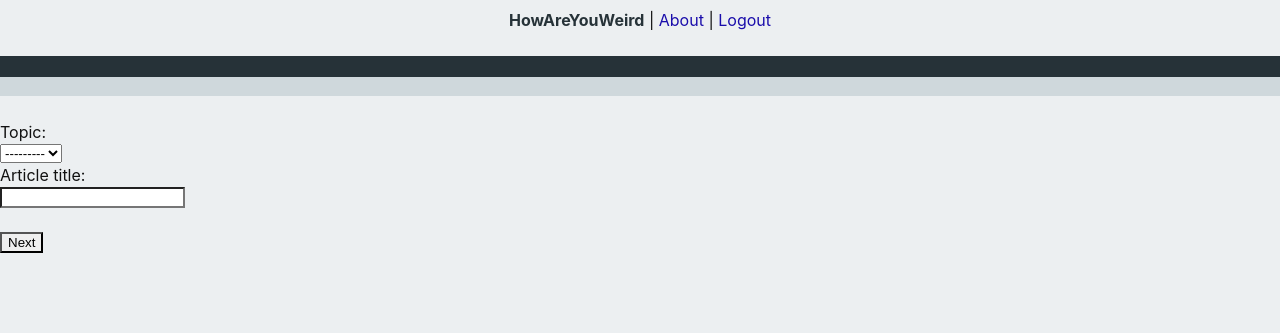
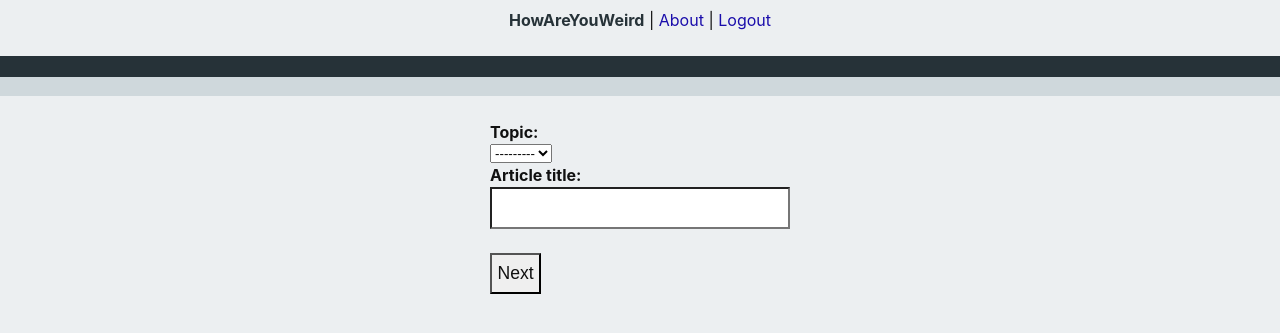
Before and after one commit to c-arthur-hill/questeng, a Django app: page /article/create in a window 1280 px wide. Shown: the top 333 px of the page. Run offline with Django 3.2, Linux system fonts and the light colour scheme; the visitor is signed in with stand-in values (Sample User, id 1); data that the repository does not hold is empty.

Commit message:
Redid basically the entire app. Styling. Created article model. Created basic forms for creating article

```diff
--- a/questionengine/static/style.css
+++ b/questionengine/static/style.css
@@ -8,10 +8,15 @@ body {
     margin: 8px 0 0 0;
 }
 
-input[type=text], input[type=submit] {
+input[type=text], input[type=password], input[type=email], input[type=submit] {
     -webkit-appearance: none;
     -moz-appearance: none;
     appearance: none;
+    line-height: 1.5;
+    color: #111;
+    font-size: 1.1em;
+    padding: .3125em;
+
 }
 
 ul {
@@ -40,6 +45,11 @@ h2, h3, .nav > a.active {
 label, .block {
     display: block;
 }
+
+label, .bold {
+    font-weight: bold;
+}
+
 a:hover {
     text-decoration: underline;
 }
@@ -52,7 +62,7 @@ a:hover {
     color: #1A0DAB;
 }
 
-.full-width {
+input[type=text], input[type=password], input[type=email], .full-width {
     width: 100%;
 }
 
@@ -87,6 +97,10 @@ a.active {
 
 .background-0d-gradient {
     background: linear-gradient(225deg, #ECEFF1, #FFFFFF);
+}
+
+.background-1a {
+    background: #37474F;
 }
 
 .padding-10 {
@@ -126,7 +140,11 @@ a.active {
 }
 
 .margin-middle {
-    margin: 0 auto;
+    margin: auto 0;
+}
+
+.margin-zero {
+    margin: 0;
 }
 
 .light-bottom-border {
@@ -135,8 +153,12 @@ a.active {
 
 .third-column {
     width: 33.33%;
-    margin: 0;
     float: left;
+}
+
+.column {
+    width: 18.750em;
+    margin: 0 auto;
 }
 
 .clear-both {
```
